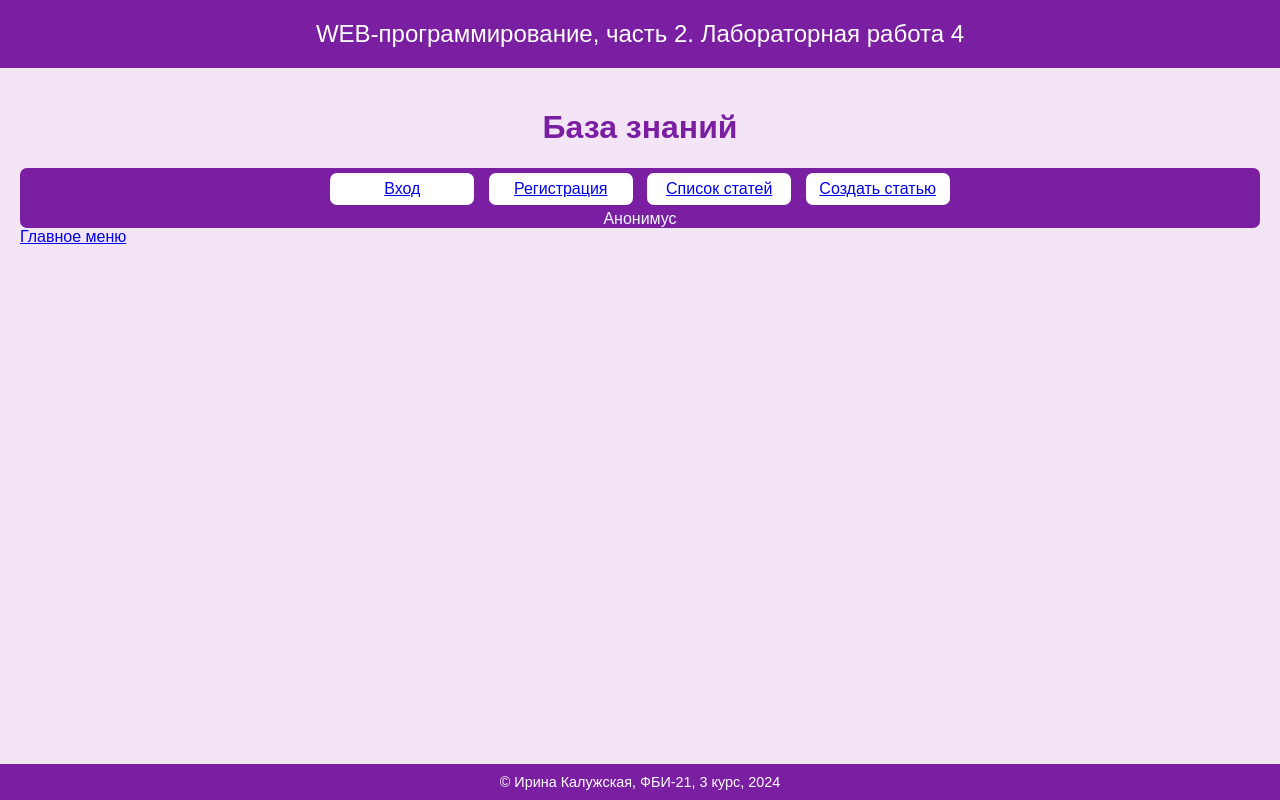
After one commit to rinaklzhsk/webprogramming-labs-2, a Flask app: page /lab5/ in a window 1280 px wide. The commit adds this page. Run offline with Flask 3, Linux system fonts and the light colour scheme.

Commit message:
Заготовка к 5-ой лабораторной

```diff
--- a/app.py
+++ b/app.py
@@ -3,6 +3,7 @@ from lab1 import lab1
 from lab2 import lab2
 from lab3 import lab3
 from lab4 import lab4
+from lab5 import lab5
 
 app = Flask(__name__)
 
@@ -12,6 +13,7 @@ app.register_blueprint(lab1)
 app.register_blueprint(lab2)
 app.register_blueprint(lab3)
 app.register_blueprint(lab4)
+app.register_blueprint(lab5)
 
 
 @app.errorhandler(404)
@@ -86,6 +88,7 @@ def index():
                 <li><a href="''' + url_for('lab2.labtwo') + '''">Вторая лабораторная</a></li>
                 <li><a href="''' + url_for('lab3.lab') + '''">Третья лабораторная</a></li>
                 <li><a href="''' + url_for('lab4.lab') + '''">Четвертая лабораторная</a></li>
+                <li><a href="''' + url_for('lab5.lab') + '''">Пятая лабораторная</a></li>
             </ul>
 
             <footer style = "bottom: 0; position: fixed">
--- a/lab2.py
+++ b/lab2.py
@@ -1,4 +1,4 @@
-from flask import Blueprint, url_for, redirect, render_template
+from flask import Blueprint, url_for, redirect, render_template, request
 lab2 = Blueprint('lab2',__name__)
 
 
@@ -52,7 +52,7 @@ def add_flower():
     price = request.form['price']
     # Добавляем новый цветок в список, проверяем наличие имени и цены
     if name and price.isdigit():
-        flower_list.lab2end({'name': name, 'price': int(price)})
+        flower_list.append({'name': name, 'price': int(price)})
     return redirect(url_for('lab2.show_flowers'))
 
 
--- /dev/null
+++ b/lab5.py
@@ -0,0 +1,7 @@
+from flask import Blueprint, render_template, request, redirect
+
+lab5 = Blueprint('lab5',__name__)
+
+@lab5.route('/lab5/')
+def lab():
+    return render_template('lab5/lab5.html')
--- a/static/lab1/main.css
+++ b/static/lab1/main.css
@@ -2,7 +2,7 @@ body {
     margin: 0;
     font-family: Arial, sans-serif;
     background-color: #f3e5f5;
-    color: #4a148c;
+    color: #7b1fa2;
 }
 
 header {
@@ -19,7 +19,7 @@ main {
 }
 
 footer {
-    background-color: #6a1b9a;
+    background-color: #7b1fa2;
     color: white;
     text-align: center;
     padding: 10px;
--- /dev/null
+++ b/templates/lab5/lab5.html
@@ -0,0 +1,30 @@
+{% extends "base.html" %}
+
+{% block lab %}Лабораторная работа 4{% endblock %}
+
+{% block main %}
+<style>
+    .list {
+        display: inline-block;
+        width: 130px;
+        background-color: rgb(255, 255, 255);
+        text-align: center;
+        border-radius: 7px;
+        margin: 5px;
+        padding: 7px;
+    }
+</style>
+
+    <h1 style="text-align: center;">База знаний</h1>
+
+    <div style="text-align: center; background-color: #7b1fa2; border-radius: 7px;">
+        <div class="list"><a href="/lab5/login">Вход</a></div>
+        <div class="list"><a href="/lab5/register">Регистрация</a></div>
+        <div class="list"><a href="/lab5/divst">Список статей</a></div>
+        <div class="list"><a href="/lab5/create">Создать статью</a></div>
+        <div style="color: aliceblue;">Анонимус</div>
+    </div>
+
+
+
+{% endblock %}
```
